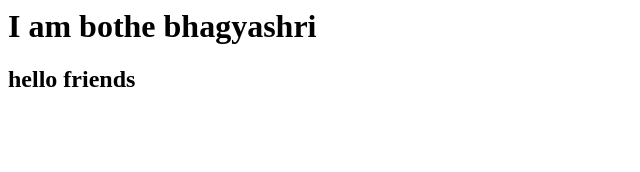
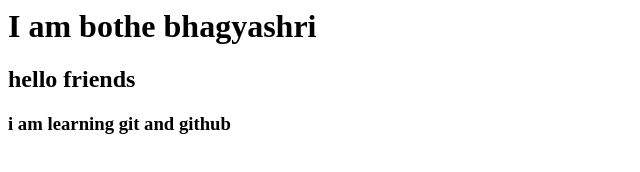
Before and after one commit to bhagyashribothe/game, a plain HTML site: page index.html in a window 1280 px wide. Shown: the whole page, without its empty margins (0-640 px from the left). Drawn offline with Linux system fonts and the light colour scheme.

Commit message:
commit message

```diff
--- a/index.html
+++ b/index.html
@@ -5,5 +5,6 @@
     <body>
         <h1>I am bothe bhagyashri</h1>
         <h2>hello friends</h2>
+        <h3>i am learning git and github</h3>
     </body>
 </html>
```
